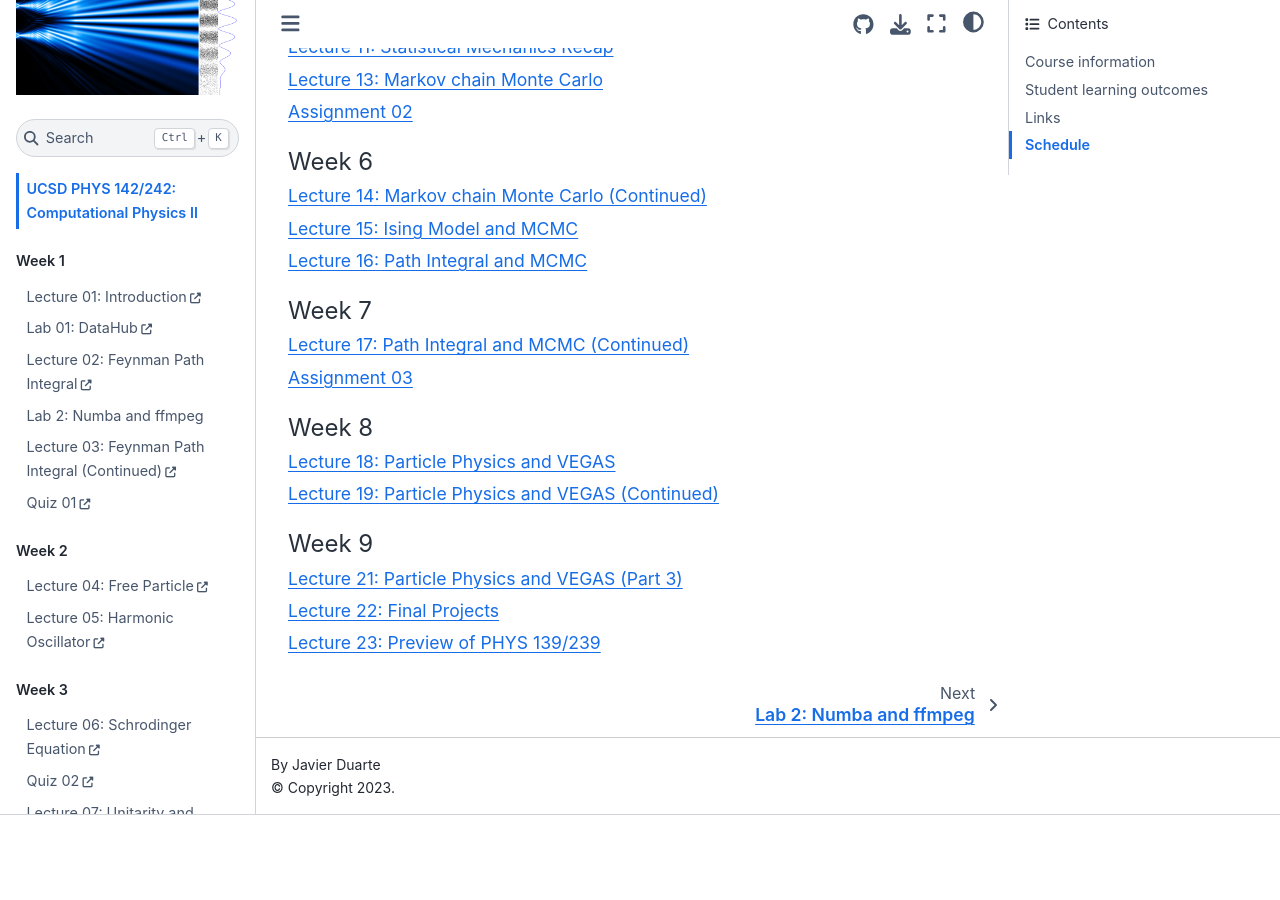
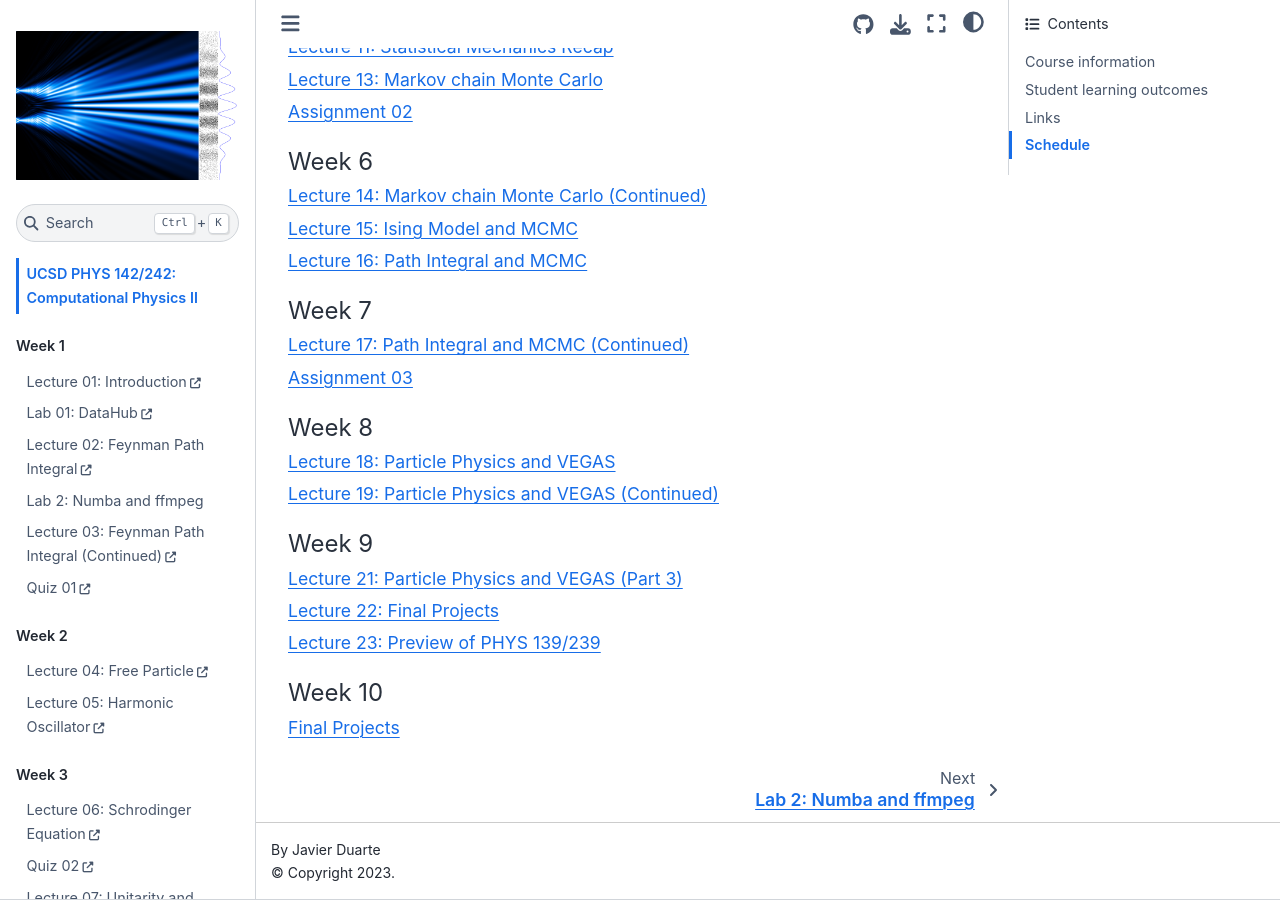
Before and after one commit to jmduarte/phys142, a Jupyter Book: the page built from README.md, in a window 1280 px wide and 900 px high, scrolled down 2142 px. Built offline with Jupyter Book 1.0.4 settings and Sphinx 7.4.7 and the Sphinx Book theme 1.1.4, drawn with Linux system fonts in a browser that asks for light colours; pages that are not in the unit, such as notebooks, are missing from menus; before the commit the page ends 2957 px from its top, so only the background shows below that.

Commit message:
update toc

```diff
--- a/_toc.yml
+++ b/_toc.yml
@@ -84,3 +84,7 @@ parts:
       title: "Lecture 22: Final Projects"
     - url: https://jduarte.physics.ucsd.edu/phys142/lectures/23_Preview_139.pdf
       title: "Lecture 23: Preview of PHYS 139/239"
+  - caption: Week 10
+    chapters:
+    - url: https://jduarte.physics.ucsd.edu/phys142/assignments/final_projects/final_projects.pdf
+      title: "Final Projects"
```
